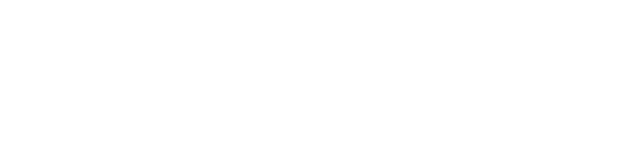
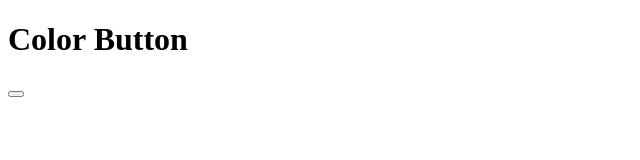
Before and after one commit to EricP7/chess-game, a plain HTML site: page index.html in a window 1280 px wide. Shown: the whole page, without its empty margins (0-640 px from the left). Drawn offline with Linux system fonts and the light colour scheme.

Commit message:
button added

```diff
--- a/index.html
+++ b/index.html
@@ -3,9 +3,11 @@
 <head>
     <meta charset="UTF-8">
     <meta name="viewport" content="width=device-width, initial-scale=1.0">
-    <title>Document</title>
+    <title>Color Button</title>
 </head>
 <body>
+    <h1>Color Button</h1>
 
+    <button></button>
 </body>
 </html>
```
